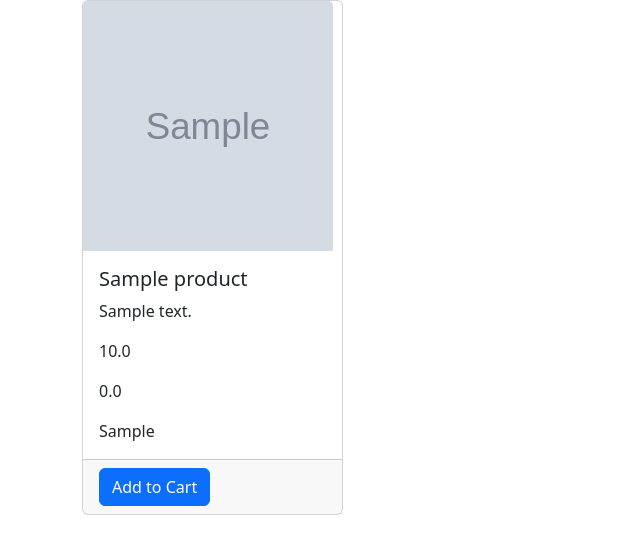
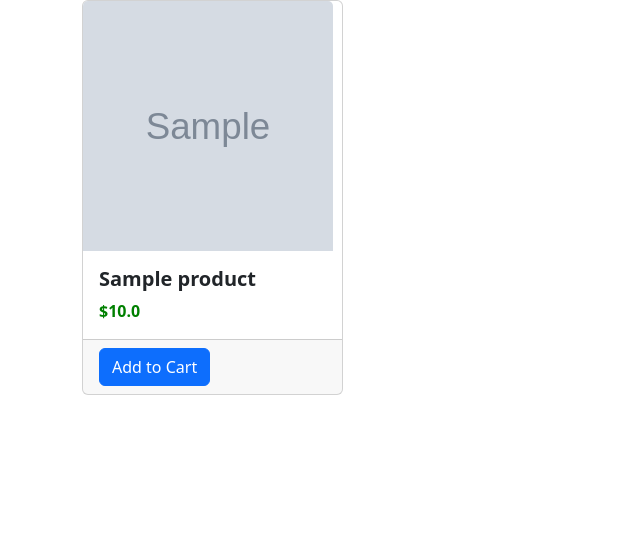
Before and after one commit to krum99/Django-masterclass-course, a Django app: template ecom/ecomsite/shop/templates/shop/index.html in a window 1280 px wide. Shown: the top 554 px of the page, without its empty margins (0-640 px from the left). Run offline with Django 5.2, Linux system fonts and the light colour scheme; the template is opened without the code that fills it: values that come from a table or form of the project are taken from there, others are empty; tables that the repository leaves empty hold one stand-in row (values such as "Sample post"); grey boxes marked "Sample" are stand-in pictures; parts of the project's set-up code (start-up, migrations or seed data) failed here and were passed over; some libraries are stand-ins or nearby versions.

Commit message:
adding css

```diff
--- /dev/null
+++ b/ecom/ecomsite/shop/static/shop/style.css
@@ -0,0 +1,8 @@
+.card-text {
+    color: green;
+    font-weight: 800;
+}
+
+.card-title {
+    font-weight: 900;
+}
--- a/ecom/ecomsite/shop/templates/shop/index.html
+++ b/ecom/ecomsite/shop/templates/shop/index.html
@@ -1,3 +1,4 @@
+{% load static %}
 <!DOCTYPE html>
 <html lang="en">
 <head>
@@ -6,6 +7,7 @@
     <title>Document</title>
     <link rel="stylesheet" href="https://cdn.jsdelivr.net/npm/bootstrap@5.3.0/dist/css/bootstrap.min.css">
     <script src="https://stackpath.bootstrapcdn.com/bootstrap/5.3.0/js/bootstrap.bundle.min.js"></script>
+    <link rel="stylesheet" href="{% static 'shop/style.css' %}">
 </head>
 <body>
     <div class="container">
@@ -16,10 +18,7 @@
                         <img src="{{ product.image }}" class="card-img-top" alt="{{ product.title }}" style="width: 250px; height: 250px; object-fit: cover;">
                         <div class="card-body">
                             <h5 class="card-title">{{ product.title }}</h5>
-                            <p class="card-text">{{ product.description }}</p>
-                            <p class="card-text">{{ product.price }}</p>
-                            <p class="card-text">{{ product.discount_price }}</p>
-                            <p class="card-text">{{ product.category }}</p>
+                            <p class="card-text">${{ product.price }}</p>
                         </div>
                         <div class="card-footer">
                             <a href="#" class="btn btn-primary">Add to Cart</a>
```
